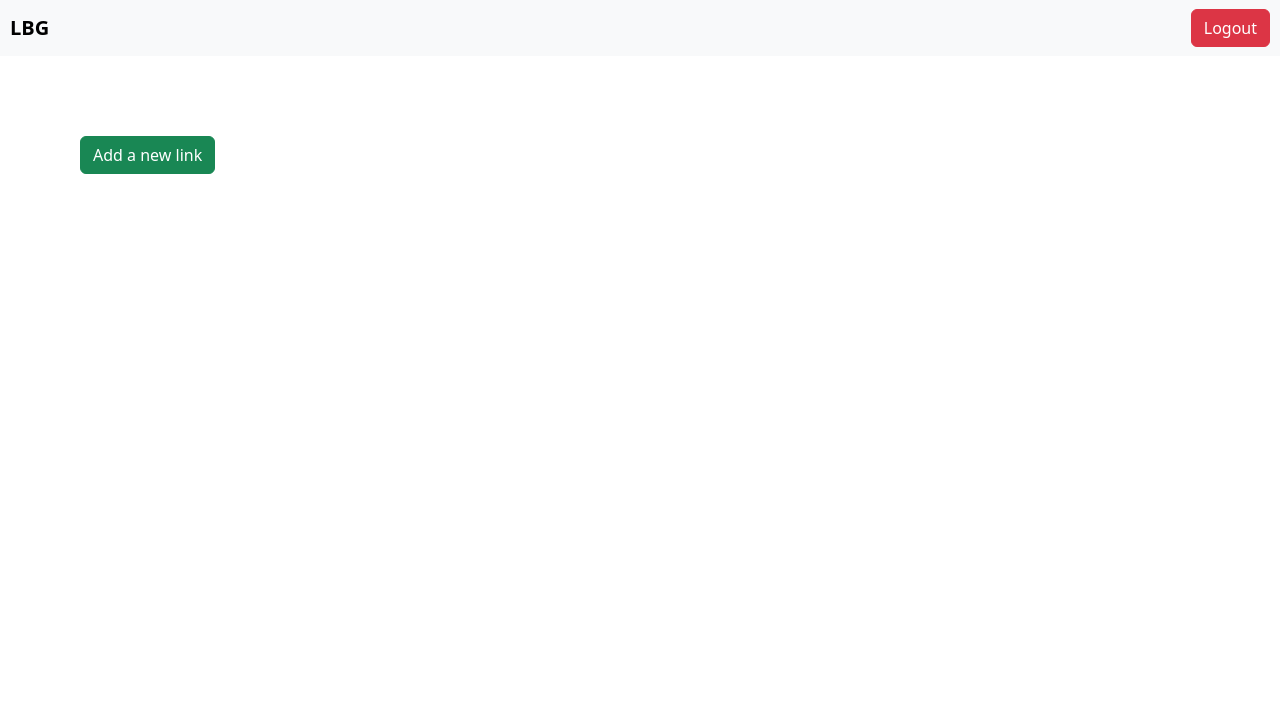
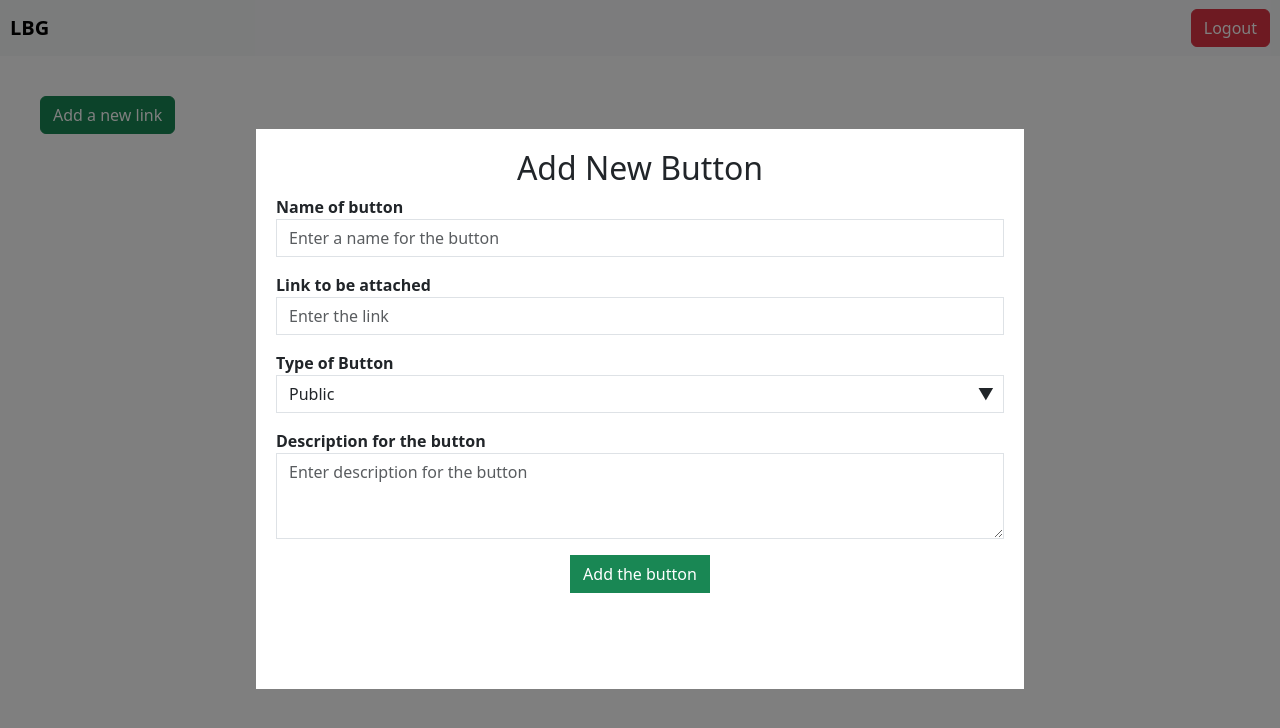
Before and after one commit to spy-adi/link-button-gen, a React (Vite) app in the folder client/: page /1 in a window 1280 px wide. Both pictures are taken after a click on the button "Add a new link". Shown: the top 728 px of the page. Built offline with nearby package versions, Linux system fonts and the light colour scheme.

Commit message:
update in dashboard page

```diff
--- /dev/null
+++ b/client/src/components/AddNewButton.css
@@ -0,0 +1,18 @@
+.dropdown-wrapper {
+  position: relative;
+}
+
+.dropdown-wrapper select {
+  appearance: none;
+  -webkit-appearance: none;
+  -moz-appearance: none;
+  padding-right: 24px; /* Adjust to make space for the arrow */
+}
+
+.dropdown-wrapper .dropdown-arrow {
+  position: absolute;
+  top: 50%;
+  right: 10px;
+  transform: translateY(-50%);
+  pointer-events: none;
+}
--- /dev/null
+++ b/client/src/components/AddNewButton.tsx
@@ -0,0 +1,86 @@
+import { useState } from "react";
+import "./AddNewButton.css";
+
+const AddNewButton = () => {
+  const [name, setName] = useState<string>("");
+  const [link, setLink] = useState<string>("");
+  const [description, setDescription] = useState<string>("");
+  const [buttonType, setButtonType] = useState<string>("Public"); // Default value
+
+  const handleSubmit = (e: React.FormEvent<HTMLFormElement>) => {
+    e.preventDefault();
+    console.log(name, link, description, buttonType);
+  };
+
+  return (
+    <div>
+      <h2 className="d-flex justify-content-center ">Add New Button</h2>
+
+      <form onSubmit={handleSubmit}>
+        <div className="mb-3">
+          <label htmlFor="name">
+            <strong>Name of button</strong>
+          </label>
+          <input
+            type="text"
+            placeholder="Enter a name for the button"
+            autoComplete="off"
+            name="name"
+            className="form-control rounded-0"
+            onChange={(e) => setName(e.target.value)}
+          />
+        </div>
+        <div className="mb-3">
+          <label htmlFor="link">
+            <strong>Link to be attached</strong>
+          </label>
+          <input
+            type="text"
+            placeholder="Enter the link"
+            autoComplete="off"
+            name="link"
+            className="form-control rounded-0"
+            onChange={(e) => setLink(e.target.value)}
+          />
+        </div>
+        <div className="mb-3">
+          <label htmlFor="buttonType">
+            <strong>Type of Button</strong>
+          </label>
+          <div className="dropdown-wrapper">
+            <select
+              name="buttonType"
+              className="form-control rounded-0"
+              onChange={(e) => setButtonType(e.target.value)}
+              value={buttonType}
+            >
+              <option value="Public">Public</option>
+              <option value="Private">Private</option>
+            </select>
+            <span className="dropdown-arrow">▼</span>
+          </div>
+        </div>
+        <div className="mb-3">
+          <label htmlFor="description">
+            <strong>Description for the button</strong>
+          </label>
+          <textarea
+            placeholder="Enter description for the button"
+            autoComplete="off"
+            name="description"
+            className="form-control rounded-0"
+            onChange={(e) => setDescription(e.target.value)}
+            rows={3}
+          />
+        </div>
+        <div className="d-flex justify-content-center">
+          <button type="submit" className="btn btn-success rounded-0">
+            Add the button
+          </button>
+        </div>
+      </form>
+    </div>
+  );
+};
+
+export default AddNewButton;
--- a/client/src/components/LinkButtonGenPage.css
+++ b/client/src/components/LinkButtonGenPage.css
@@ -1,3 +1,28 @@
 .btn-add-new {
-  margin: 10vh;
+  margin: 5vh;
 }
+
+.modal-parent-div {
+  position: fixed;
+  top: 0;
+  left: 0;
+  width: 100vw;
+  height: 100vh;
+  background-color: rgba(0, 0, 0, 0.5);
+  z-index: 1000;
+  display: flex;
+  justify-content: center;
+  align-items: flex-start;
+  padding-top: 10px;
+}
+
+.modal-child-div {
+  position: relative;
+  top: 15%;
+  width: 60vw;
+  height: 70vh;
+  background-color: white;
+  padding: 20px;
+  z-index: 1001;
+  overflow: auto;
+}
--- a/client/src/components/LinkButtonGenPage.tsx
+++ b/client/src/components/LinkButtonGenPage.tsx
@@ -1,12 +1,34 @@
+import { useState } from "react";
 import "./LinkButtonGenPage.css";
 import Navbar from "./Navbar";
+import AddNewButton from "./AddNewButton";
 
 const LinkButtonGenPage = () => {
+  const [isModalOpen, setIsModalOpen] = useState<boolean>(false);
+
   return (
     <>
       <Navbar />
       <div className="">
-        <button className="btn btn-success btn-add-new">Add a new link</button>
+        <button
+          className="btn btn-success btn-add-new"
+          onClick={() => setIsModalOpen(!isModalOpen)}
+        >
+          Add a new link
+        </button>
+        {isModalOpen && (
+          <div
+            className="modal-parent-div"
+            onClick={() => setIsModalOpen(!isModalOpen)} // Close modal when clicking outside content
+          >
+            <div
+              className="modal-child-div"
+              onClick={(e) => e.stopPropagation()} // Prevent closing when clicking inside content
+            >
+              <AddNewButton />
+            </div>
+          </div>
+        )}
       </div>
     </>
   );
```
